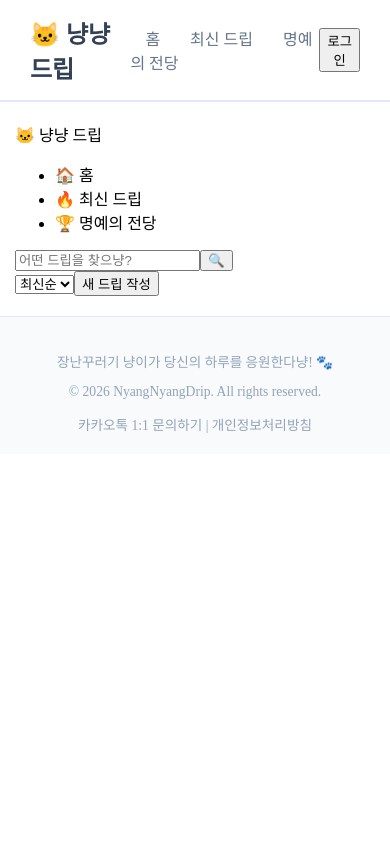
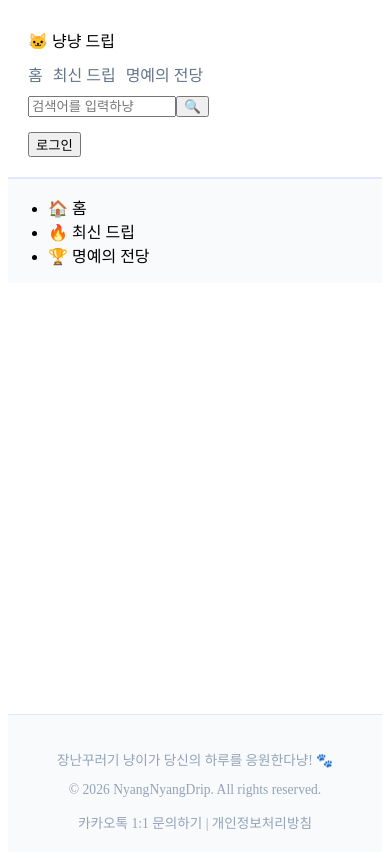
Before and after one commit to ByungJoo-developer/vue-nyang-nyang-drip, a Vue app: page /tarot in a window 390 px wide. Built offline with nearby package versions, Linux system fonts and the light colour scheme.

Commit message:
헤더 ,풋터 디자인 정리

```diff
--- a/src/App.vue
+++ b/src/App.vue
@@ -1,18 +1,22 @@
 <template>
-  <div class="resume-app">
-    <mainHeader :currentView="view" @change-view="view = $event" />
+  <div class="app-wrapper">
+    <mainHeader />
 
-    <main class="main-content">
-      <div class="content-body">
-        <router-view v-slot="{ Component }">
-          <transition name="fade" mode="out-in">
-            <component :is="Component" />
-          </transition>
-        </router-view>
-      </div>
+    <div class="main-container">
+      <nav class="sidebar">
+        <ul>
+          <li>🏠 홈</li>
+          <li>🔥 최신 드립</li>
+          <li>🏆 명예의 전당</li>
+        </ul>
+      </nav>
 
-      <mainFooter />
-    </main>
+      <main class="content">
+        <router-view />
+      </main>
+    </div>
+
+    <mainFooter />
   </div>
 </template>
 
@@ -66,76 +70,36 @@ const handleViewChange = (newView) => {
 </script>
 
 <style>
-/* 1. 최상위 루트부터 높이 100% 강제 고정 */
-html,
-body,
-#app {
-  margin: 0 !important;
-  padding: 0 !important;
-  height: 100% !important;
-  width: 100% !important;
-  overflow: hidden !important; /* 전체 스크롤 원천 봉쇄 */
+/* 1. 전체 화면을 위아래로 쌓는 박스 */
+.app-wrapper {
+  display: flex;
+  flex-direction: column;
+  min-height: 100vh;
 }
 
-/* 2. 전체 앱 컨테이너 */
-.resume-app {
-  display: flex !important;
-  flex-direction: row !important; /* 기본 가로 배치 (메뉴|본문) */
-  height: 100% !important;
-  width: 100% !important;
+/* 2. 사이드바와 본문을 가로로 배치하는 박스 */
+.main-container {
+  display: flex; /* 이게 없으면 가로 배치가 안 됩니다 */
+  flex: 1; /* 남은 공간을 다 차지함 */
 }
 
-/* 3. 본문 영역: 여기가 핵심입니다 */
-.main-content {
-  flex: 1 !important;
-  height: 100% !important;
-  display: flex !important;
-  flex-direction: column !important;
-  overflow: hidden !important; /* 여기는 hidden이어야 본문 스크롤만 남습니다 */
+.sidebar {
+  width: 200px; /* 고정 크기 */
+  background: #f8fafc;
 }
 
-.content-body {
-  flex: 1 !important;
-  /* overflow-y: auto; <-- 이 부분을 아래처럼 수정하세요 */
-  overflow-y: overlay; /* 스크롤바가 화면 폭을 차지하지 않게 해서 꿀렁거림 방지 */
+.content {
+  flex: 1; /* 나머지 공간 전부 차지 */
   padding: 40px;
-  background-color: #ffffff;
-
-  /* 박스 크기 계산 방식 고정 (패딩 때문에 커지는 것 방지) */
-  box-sizing: border-box !important;
 }
 
-/* 스크롤바 자체를 아주 얇게 만들거나, 내용이 적을 땐 안 보이게 처리 */
-.content-body::-webkit-scrollbar {
-  width: 6px;
-}
-.content-body::-webkit-scrollbar-thumb {
-  background-color: rgba(0, 0, 0, 0.1);
-  border-radius: 10px;
-}
-
-/* --- [모바일 대응: 768px 이하] --- */
+/* 3. 모바일일 때만 세로로 바꾸기 */
 @media (max-width: 768px) {
-  .resume-app {
-    flex-direction: column !important; /* 메뉴가 위로, 본문이 아래로 */
+  .main-container {
+    flex-direction: column; /* 세로로 쌓음 */
   }
-
-  /* 모바일에서 메뉴 높이가 너무 크면 본문이 안 보이니 주의! */
-  .main-content {
-    flex: 1 !important;
-    height: auto !important; /* 모바일은 내용에 따라 늘어나게 */
-    overflow-y: visible !important;
-  }
-
-  html,
-  body,
-  #app {
-    overflow: auto !important; /* 모바일은 전체 스크롤이 더 편함 */
-    height: auto !important;
-  }
-
-  .content-body {
-    padding: 20px 15px;
+  .sidebar {
+    width: 100%; /* 너비 100% */
   }
 }
 </style>
--- a/src/components/mainHeader.vue
+++ b/src/components/mainHeader.vue
@@ -1,11 +1,19 @@
 <template>
   <header class="main-header">
     <div class="logo">🐱 냥냥 드립</div>
-    <nav class="nav-links">
-      <a href="#">홈</a>
-      <a href="#">최신 드립</a>
-      <a href="#">명예의 전당</a>
-    </nav>
+
+    <div class="header-center">
+      <nav class="nav-links">
+        <router-link to="/">홈</router-link>
+        <router-link to="/latest">최신 드립</router-link>
+        <router-link to="/hall">명예의 전당</router-link>
+      </nav>
+      <div class="search-container">
+        <input type="text" placeholder="검색어를 입력하냥">
+        <button>🔍</button>
+      </div>
+    </div>
+
     <div class="user-menu">
       <button>로그인</button>
     </div>
@@ -15,13 +23,74 @@
 <style scoped>
 .main-header {
   display: flex;
-  justify-content: space-between;
   align-items: center;
   padding: 15px 30px;
   background-color: #ffffff;
   border-bottom: 2px solid #e0e7ff;
+  justify-content: space-between; /* 로고, 센터박스, 로그인버튼을 크게 3등분 */
 }
-.logo { font-size: 1.5rem; font-weight: bold; color: #334155; }
-.nav-links a { margin: 0 15px; text-decoration: none; color: #64748b; font-weight: 500; }
-.nav-links a:hover { color: #5d9cec; }
+
+/* 메뉴와 검색창을 가깝게 붙임 */
+.header-center {
+  display: flex;
+  align-items: center;
+  gap: 20px; /* 여기서 숫자를 줄이면 메뉴와 검색창이 더 가까워집니다 */
+}
+
+.nav-links {
+  display: flex;
+  gap: 15px; /* 메뉴 항목 간 간격 */
+}
+
+.nav-links a {
+  text-decoration: none;
+  color: #64748b;
+}
+
+
+@media (max-width: 768px) {
+  /* 1. 헤더 전체를 세로 정렬로 변경 */
+.main-header {
+    flex-direction: column;
+    align-items: flex-start; /* 핵심: 로고와 전체 내용을 왼쪽 정렬 */
+    padding: 20px;
+  }
+
+  .logo {
+    align-self: flex-start; /* 로고만 강제로 왼쪽 고정 */
+    margin-bottom: 10px;
+  }
+
+  /* 2. 중앙 컨테이너(메뉴 + 검색)도 세로로 변경 */
+  .header-center {
+    flex-direction: column;
+    align-items: flex-start; /* 핵심: 로고와 전체 내용을 왼쪽 정렬 */
+    gap: 10px;
+    width: 100%;
+  }
+
+  /* 3. 메뉴 링크들도 세로로 */
+  .nav-links {
+    flex-direction: row;     /* 한줄로 나열 */
+    align-items: center;
+    gap: 10px;
+  }
+
+  /* 4. 검색창 너비 100%로 확장 */
+  .search-container {
+    width: 60%;
+    justify-content: center;
+  }
+
+  .search-container input {
+    width: 70%;
+  }
+
+  /* 로그인 버튼에 위쪽 여백을 추가 */
+  .user-menu {
+    margin-top: 15px; /* 이 수치를 조절하여 간격을 늘리거나 줄이세요 */
+  }
+
+}
+
 </style>
--- a/src/views/contents/TarotView.vue
+++ b/src/views/contents/TarotView.vue
@@ -1,6 +1,6 @@
 <template>
 <div class="nyang-container">
-  <nav class="sidebar">
+<!--  <nav class="sidebar">
     <div class="logo">🐱 냥냥 드립</div>
     <ul>
       <li>🏠 홈</li>
@@ -33,5 +33,39 @@
       </div>
     </div>
   </main>
+-->
+
 </div>
 </template>
+
+<style scoped>  /*  style scoped 이 태그는 컴포넌트 내의 태그에만 영향을 줌! */
+
+/* 사이드바 스타일 수정 */
+.sidebar {
+  width: 250px; /* 고정 너비 */
+  background: #f8fafc;
+  border-right: 1px solid #eee;
+  padding: 20px;
+
+  /* 핵심: 내부를 가로로 배치하고 정렬함 */
+  display: flex;
+  flex-direction: row;      /* 가로로 나열 */
+  align-items: center;      /* 세로 중앙 정렬 */
+  gap: 15px;                /* 로고와 메뉴 사이 간격 */
+  flex-shrink: 0;           /* 사이드바가 찌그러지지 않게 방지 */
+}
+
+/* 메뉴 리스트 수정 */
+.sidebar ul {
+  display: flex;            /* ul 내부 li들을 가로로 나열 */
+  flex-direction: row;
+  list-style: none;
+  gap: 10px;
+  margin: 0;
+  padding: 0;
+}
+
+
+
+
+</style>
```
Also changed, not shown: 1 other file (tests, documents, lock files or other folders).
